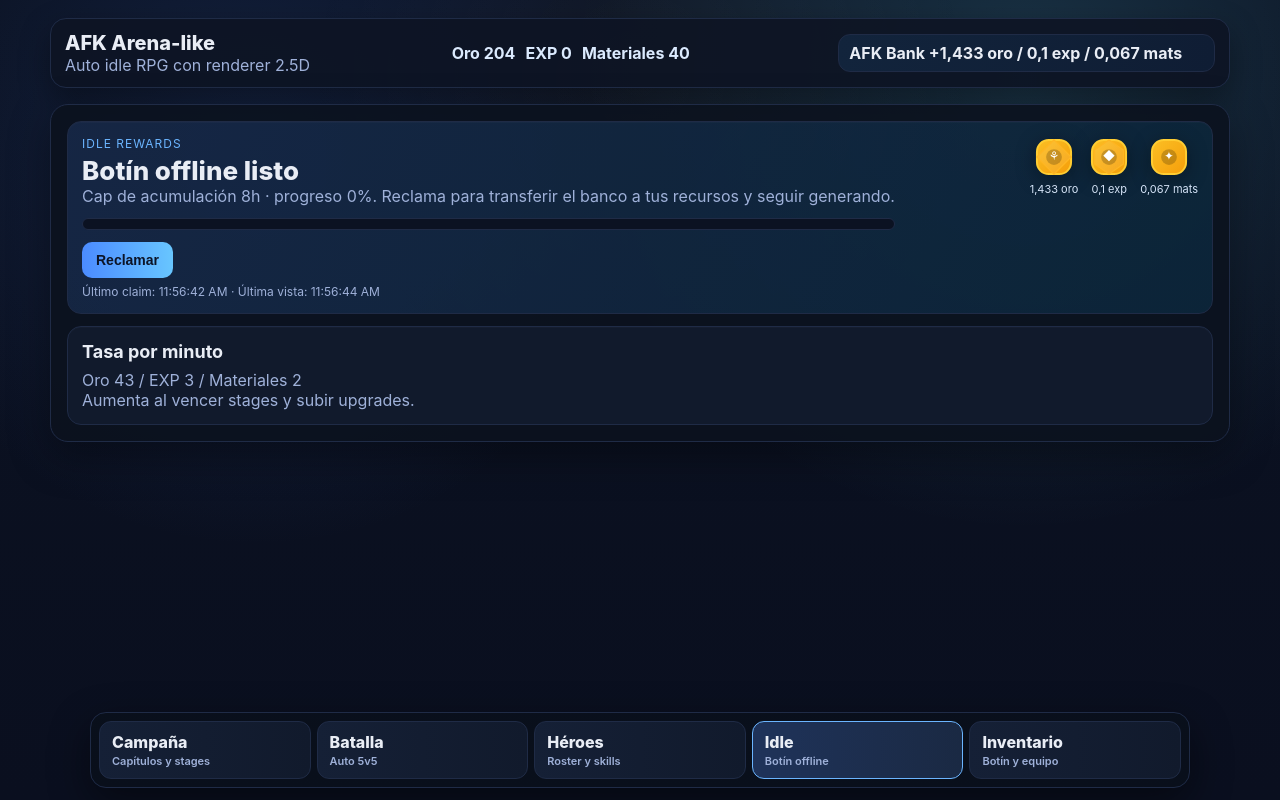
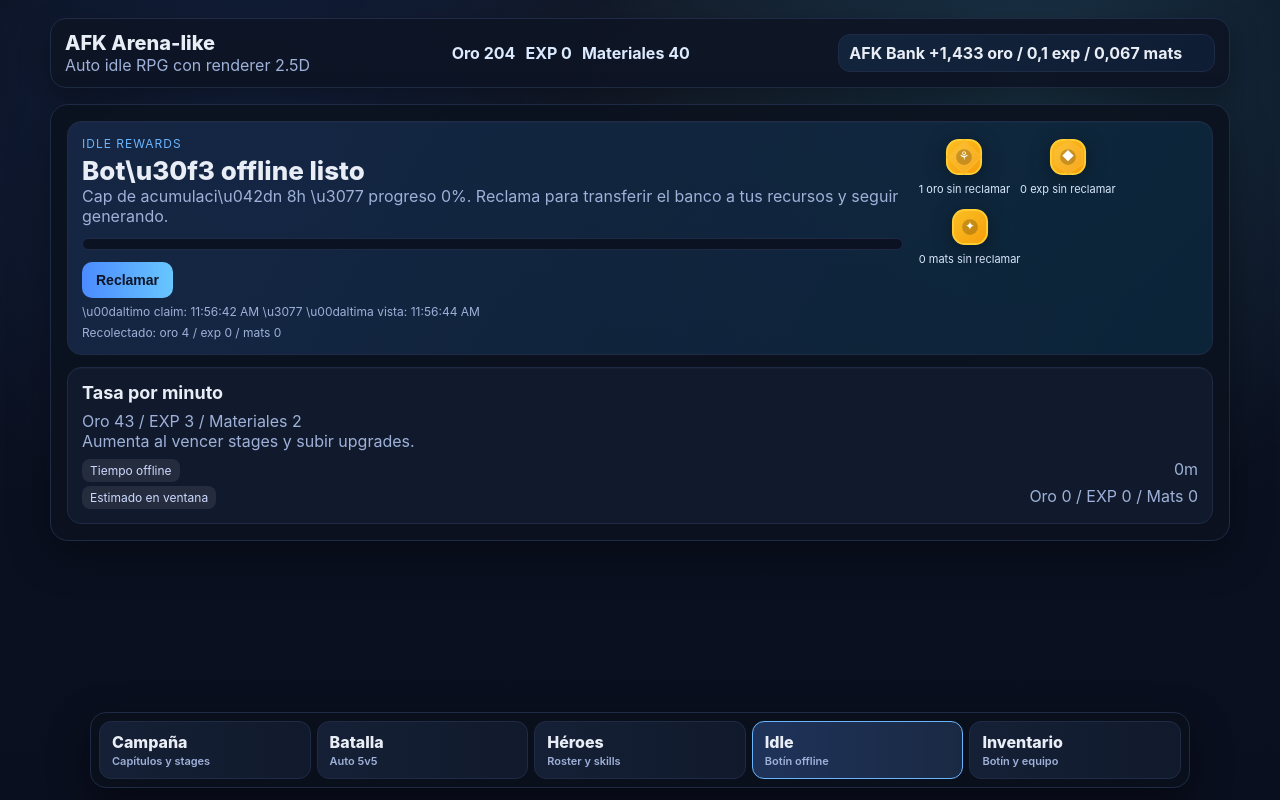
Before and after one commit to AlbaGG95/ai-studio, a Next.js app in the folder apps/web/: page /afk/idle in a window 1280 px wide. Both pictures are taken after a click on the button "Reclamar". Built offline with nearby package versions, Linux system fonts and the light colour scheme.

Commit message:
feat(idle): add offline rewards and collect loop to AFK vertical slice

```diff
--- a/apps/web/src/app/afk/idle/page.tsx
+++ b/apps/web/src/app/afk/idle/page.tsx
@@ -1,6 +1,6 @@
 "use client";
 
-import { useEffect, useState } from "react";
+import { useEffect, useMemo, useRef, useState } from "react";
 import styles from "../afk.module.css";
 import { ProceduralIcon } from "../components/ProceduralIcon";
 import { generateIcon } from "@/lib/afkProcedural";
@@ -11,63 +11,155 @@ function format(num: number | undefined) {
   return num.toLocaleString("es-ES");
 }
 
+function formatDuration(ms: number) {
+  const totalSeconds = Math.max(0, Math.floor(ms / 1000));
+  const hours = Math.floor(totalSeconds / 3600);
+  const minutes = Math.floor((totalSeconds % 3600) / 60);
+  if (hours > 0) return `${hours}h ${minutes}m`;
+  return `${minutes}m`;
+}
+
+type AnimatedCounters = { gold: number; exp: number; materials: number };
+
+function useCountUp(target: AnimatedCounters, durationMs: number, triggerKey: string) {
+  const [value, setValue] = useState<AnimatedCounters>(target);
+  const rafRef = useRef<number | null>(null);
+
+  useEffect(() => {
+    const start = performance.now();
+    const from = { gold: 0, exp: 0, materials: 0 };
+
+    const step = () => {
+      const now = performance.now();
+      const t = Math.min(1, (now - start) / durationMs);
+      const ease = t < 0.5 ? 2 * t * t : -1 + (4 - 2 * t) * t; // easeInOutQuad
+      setValue({
+        gold: Math.round(from.gold + (target.gold - from.gold) * ease),
+        exp: Math.round(from.exp + (target.exp - from.exp) * ease),
+        materials: Math.round(from.materials + (target.materials - from.materials) * ease),
+      });
+      if (t < 1) {
+        rafRef.current = requestAnimationFrame(step);
+      }
+    };
+
+    rafRef.current = requestAnimationFrame(step);
+    return () => {
+      if (rafRef.current) cancelAnimationFrame(rafRef.current);
+    };
+  }, [target.gold, target.exp, target.materials, durationMs, triggerKey]);
+
+  return value;
+}
+
 export default function IdlePage() {
   const { state, bank, claimIdle } = useAfk();
   const [now, setNow] = useState(Date.now());
+  const [lastCollected, setLastCollected] = useState<AnimatedCounters | null>(null);
+  const [glow, setGlow] = useState(false);
+  const [collectKey, setCollectKey] = useState("");
 
   useEffect(() => {
     const timer = setInterval(() => setNow(Date.now()), 1000);
     return () => clearInterval(timer);
   }, []);
 
-  if (!state) {
-    return (
-      <div className={styles.card}>
-        <p className={styles.muted}>Cargando botín AFK...</p>
-      </div>
-    );
-  }
+  const idleState = state?.idle;
+  const sinceClaimMs = Math.max(0, now - (idleState?.lastClaimAt ?? now));
+  const capMs = 8 * 3600000;
+  const cappedMs = Math.min(capMs, sinceClaimMs);
+  const capPct = Math.min(100, Math.round((cappedMs / capMs) * 100));
 
-  const sinceClaimHours = Math.max(0, (now - state.idle.lastClaimAt) / 3600000);
-  const cappedHours = Math.min(8, sinceClaimHours);
-  const capPct = Math.min(100, Math.round((cappedHours / 8) * 100));
+  const unclaimed: AnimatedCounters = {
+    gold: Math.round(bank?.gold ?? 0),
+    exp: Math.round(bank?.exp ?? 0),
+    materials: Math.round(bank?.materials ?? 0),
+  };
+
+  const perMinute = idleState?.ratePerMinute ?? { gold: 0, exp: 0, materials: 0 };
+  const projected = useMemo(() => {
+    const minutes = Math.floor(cappedMs / 60000);
+    return {
+      gold: Math.round(perMinute.gold * minutes),
+      exp: Math.round(perMinute.exp * minutes),
+      materials: Math.round(perMinute.materials * minutes),
+    };
+  }, [cappedMs, perMinute.exp, perMinute.gold, perMinute.materials]);
+
+  const animatedCollect = useCountUp(lastCollected ?? { gold: 0, exp: 0, materials: 0 }, 900, collectKey);
+
+  const handleCollect = () => {
+    if (!state) return;
+    if (!unclaimed.gold && !unclaimed.exp && !unclaimed.materials) {
+      claimIdle();
+      return;
+    }
+    setLastCollected(unclaimed);
+    setCollectKey(`${Date.now()}`);
+    setGlow(true);
+    claimIdle();
+    setTimeout(() => setGlow(false), 900);
+  };
 
   return (
     <div className={styles.grid}>
       <div className={`${styles.card} ${styles.heroBanner}`}>
         <div>
           <p className={styles.kicker}>Idle Rewards</p>
-          <h1 className={styles.title}>Botín offline listo</h1>
+          <h1 className={styles.title}>Bot\u30f3 offline listo</h1>
           <p className={styles.muted}>
-            Cap de acumulación 8h · progreso {capPct}%. Reclama para transferir el banco a tus recursos y seguir generando.
+            Cap de acumulaci\u042dn 8h \u3077 progreso {capPct}%. Reclama para transferir el banco a tus recursos y seguir
+            generando.
           </p>
           <div className={styles.progressBar} style={{ marginTop: 12 }}>
             <div className={styles.progressFill} style={{ width: `${capPct}%` }} />
           </div>
           <div className={styles.actions} style={{ marginTop: 12 }}>
-            <button className={styles.buttonPrimary} onClick={claimIdle}>
+            <button
+              className={styles.buttonPrimary}
+              onClick={handleCollect}
+              style={{
+                boxShadow: glow ? "0 0 18px rgba(100, 239, 188, 0.45)" : "none",
+                transition: "box-shadow 140ms ease-out",
+              }}
+            >
               Reclamar
             </button>
           </div>
           <p className={styles.mutedSmall} style={{ marginTop: 6 }}>
-            Último claim: {new Date(state.idle.lastClaimAt).toLocaleTimeString()} · Última vista:{" "}
-            {new Date(state.idle.lastSeenAt).toLocaleTimeString()}
+            \u00daltimo claim: {idleState ? new Date(idleState.lastClaimAt).toLocaleTimeString() : "-"} \u3077 \u00daltima vista:{" "}
+            {idleState ? new Date(idleState.lastSeenAt).toLocaleTimeString() : "-"}
           </p>
+          {lastCollected && (
+            <p className={styles.mutedSmall} style={{ marginTop: 6 }}>
+              Recolectado: oro {format(animatedCollect.gold)} / exp {format(animatedCollect.exp)} / mats{" "}
+              {format(animatedCollect.materials)}
+            </p>
+          )}
         </div>
         <div className={styles.rewardIcons}>
-          <ProceduralIcon icon={generateIcon("idle-gold")} label={`${format(bank.gold)} oro`} />
-          <ProceduralIcon icon={generateIcon("idle-exp")} label={`${format(bank.exp)} exp`} />
-          <ProceduralIcon icon={generateIcon("idle-mat")} label={`${format(bank.materials)} mats`} />
+          <ProceduralIcon icon={generateIcon("idle-gold")} label={`${format(unclaimed.gold)} oro sin reclamar`} />
+          <ProceduralIcon icon={generateIcon("idle-exp")} label={`${format(unclaimed.exp)} exp sin reclamar`} />
+          <ProceduralIcon icon={generateIcon("idle-mat")} label={`${format(unclaimed.materials)} mats sin reclamar`} />
         </div>
       </div>
 
       <div className={styles.card}>
         <p className={styles.sectionTitle}>Tasa por minuto</p>
         <p className={styles.muted}>
-          Oro {format(state.idle.ratePerMinute.gold)} / EXP {format(state.idle.ratePerMinute.exp)} / Materiales{" "}
-          {format(state.idle.ratePerMinute.materials)}
+          Oro {format(perMinute.gold)} / EXP {format(perMinute.exp)} / Materiales {format(perMinute.materials)}
         </p>
         <p className={styles.muted}>Aumenta al vencer stages y subir upgrades.</p>
+        <div className={styles.row} style={{ marginTop: 8, justifyContent: "space-between" }}>
+          <span className={styles.tag}>Tiempo offline</span>
+          <span className={styles.muted}>{formatDuration(cappedMs)}</span>
+        </div>
+        <div className={styles.row} style={{ marginTop: 4, justifyContent: "space-between" }}>
+          <span className={styles.tag}>Estimado en ventana</span>
+          <span className={styles.muted}>
+            Oro {format(projected.gold)} / EXP {format(projected.exp)} / Mats {format(projected.materials)}
+          </span>
+        </div>
       </div>
     </div>
   );
--- a/apps/web/src/game/renderer/scenes/MapScene.ts
+++ b/apps/web/src/game/renderer/scenes/MapScene.ts
@@ -39,7 +39,7 @@ type NodeView = {
 };
 
 type FogBlob = {
-  shape: PhaserLib.GameObjects.Arc;
+  shape: PhaserLib.GameObjects.Shape;
   vx: number;
   vy: number;
 };
```
